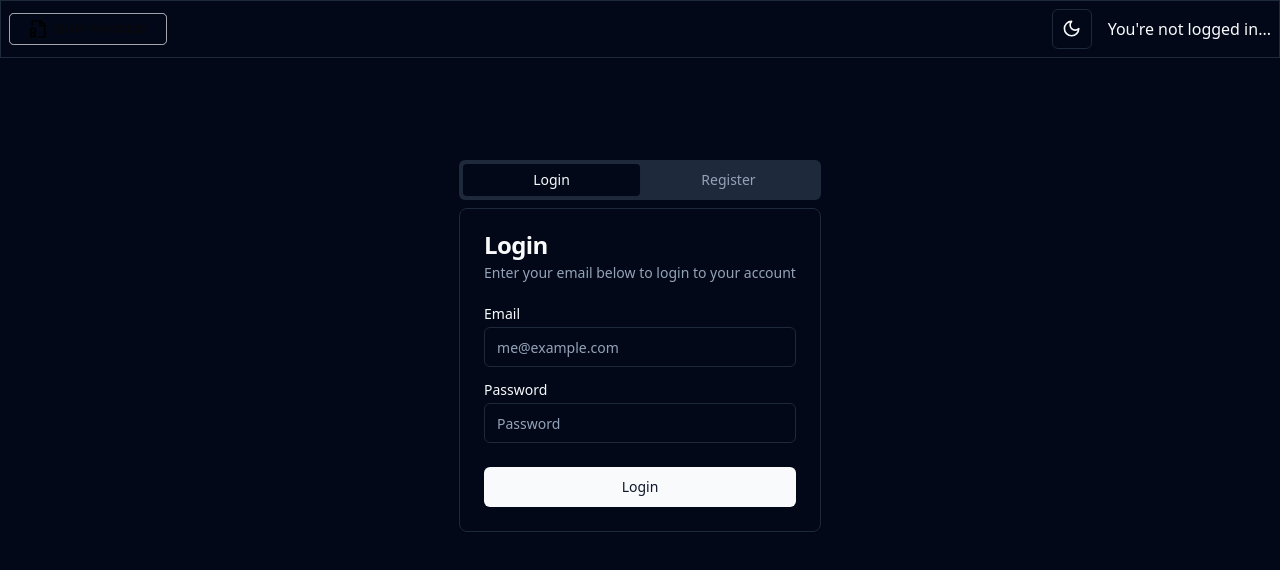
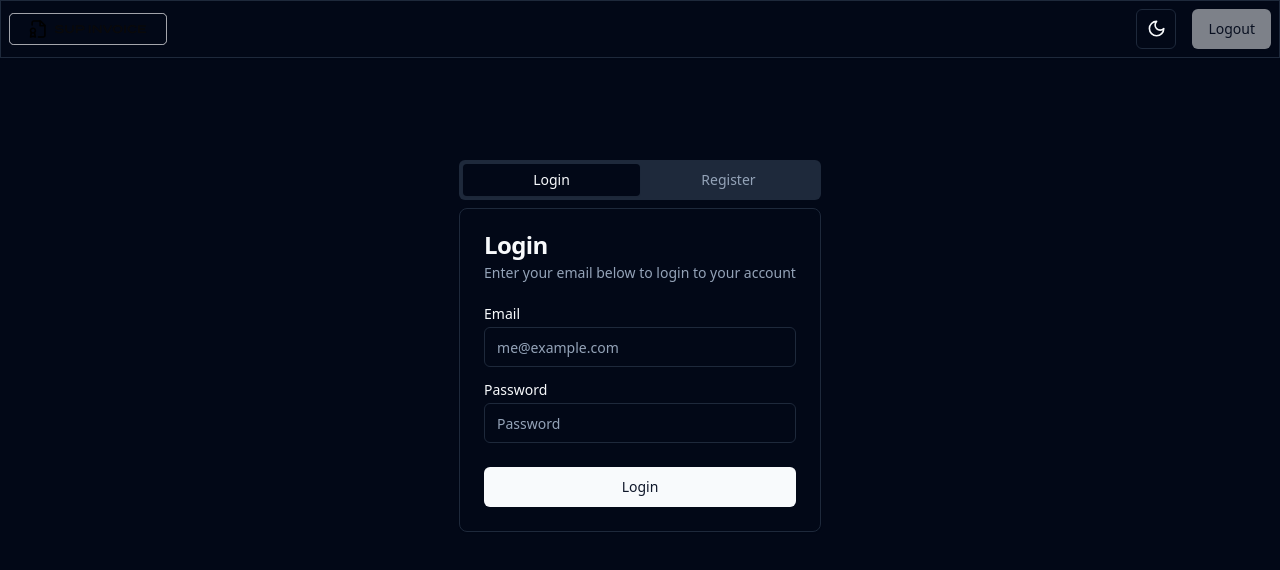
Before and after one commit to dandotcraig/T3A2-B-front-end, a React (Vite) app: page / in a window 1280 px wide. Shown: the top 570 px of the page. Built offline with nearby package versions, Linux system fonts and the light colour scheme; no server answers.

Commit message:
deactived button added

```diff
--- a/src/components/header.jsx
+++ b/src/components/header.jsx
@@ -48,7 +48,7 @@ export default function Header() {
                     )}
                     {!username && (
                         <>
-                            <p>You're not logged in...</p>
+                            <Button disabled>Logout</Button>
                         </>
                     )}
                 </nav>
```
